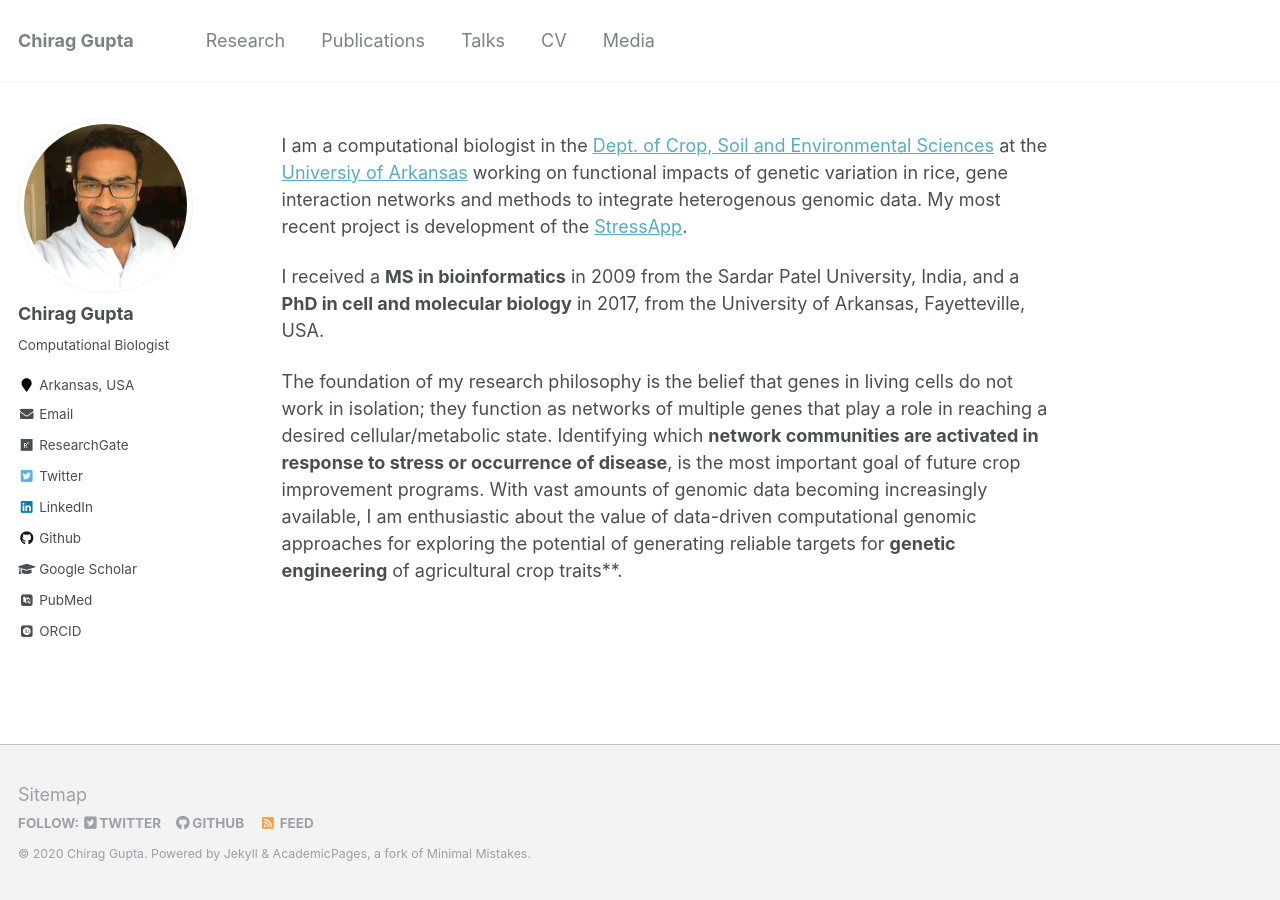
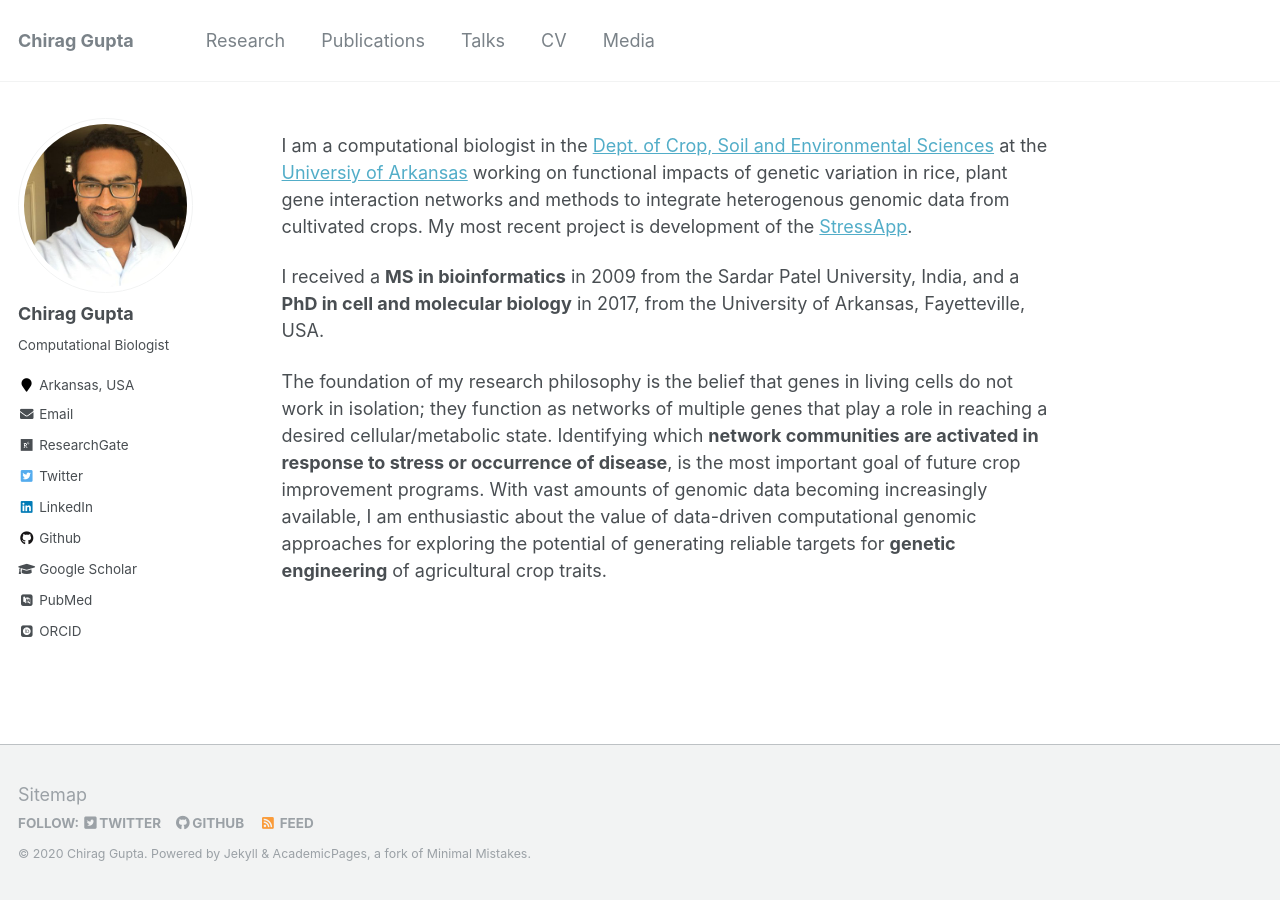
Before and after one commit to cngupta/cngupta.github.io, a Jekyll site: the page built from _pages/about.md, in a window 1280 px wide. Built offline with Jekyll 4.4.1, drawn with Linux system fonts in a browser that asks for light colours; some web fonts are replaced.

Commit message:
edit about

```diff
--- a/_config.yml
+++ b/_config.yml
@@ -9,8 +9,8 @@
 locale                   : "en-US"
 title                    : "Chirag Gupta"
 title_separator          : "-"
-name                     : &name "Chirag Gupta"
-description              : &description "computational biologist"
+name                     : "Chirag Gupta"
+description              : "computational biologist"
 url                      : https://cngupta.github.io # the base hostname & protocol for your site e.g. "https://mmistakes.github.io"
 baseurl                  : "" # the subpath of your site, e.g. "/blog"
 repository               : "cngupta/cngupta.github.io"
--- a/_pages/about.md
+++ b/_pages/about.md
@@ -8,8 +8,8 @@
   - /about.html
 ---
 
-I am a computational biologist in the [Dept. of Crop, Soil and Environmental Sciences](https://crop-soil-environmental-sciences.uark.edu/) at the [Universiy of Arkansas](https://www.uark.edu/) working on functional impacts of genetic variation in rice, gene interaction networks and methods to integrate heterogenous genomic data. My most recent project is development of the [StressApp](http://rrn.uark.edu/shiny/apps/rrn/).
+I am a computational biologist in the [Dept. of Crop, Soil and Environmental Sciences](https://crop-soil-environmental-sciences.uark.edu/) at the [Universiy of Arkansas](https://www.uark.edu/) working on functional impacts of genetic variation in rice, plant gene interaction networks and methods to integrate heterogenous genomic data from cultivated crops. My most recent project is development of the [StressApp](http://rrn.uark.edu/shiny/apps/rrn/).
 
 I received a **MS in bioinformatics** in 2009 from the Sardar Patel University, India, and a **PhD in cell and molecular biology** in 2017, from the University of Arkansas, Fayetteville, USA.
 
-The foundation of my research philosophy is the belief that genes in living cells do not work in isolation; they function as networks of multiple genes that play a role in reaching a desired cellular/metabolic state. Identifying which **network communities are activated in response to stress or occurrence of disease**, is the most important goal of future crop improvement programs. With vast amounts of genomic data becoming increasingly available, I am enthusiastic about the value of data-driven computational genomic approaches for exploring the potential of generating reliable targets for **genetic engineering** of agricultural crop traits**.
+The foundation of my research philosophy is the belief that genes in living cells do not work in isolation; they function as networks of multiple genes that play a role in reaching a desired cellular/metabolic state. Identifying which **network communities are activated in response to stress or occurrence of disease**, is the most important goal of future crop improvement programs. With vast amounts of genomic data becoming increasingly available, I am enthusiastic about the value of data-driven computational genomic approaches for exploring the potential of generating reliable targets for **genetic engineering** of agricultural crop traits.
```
